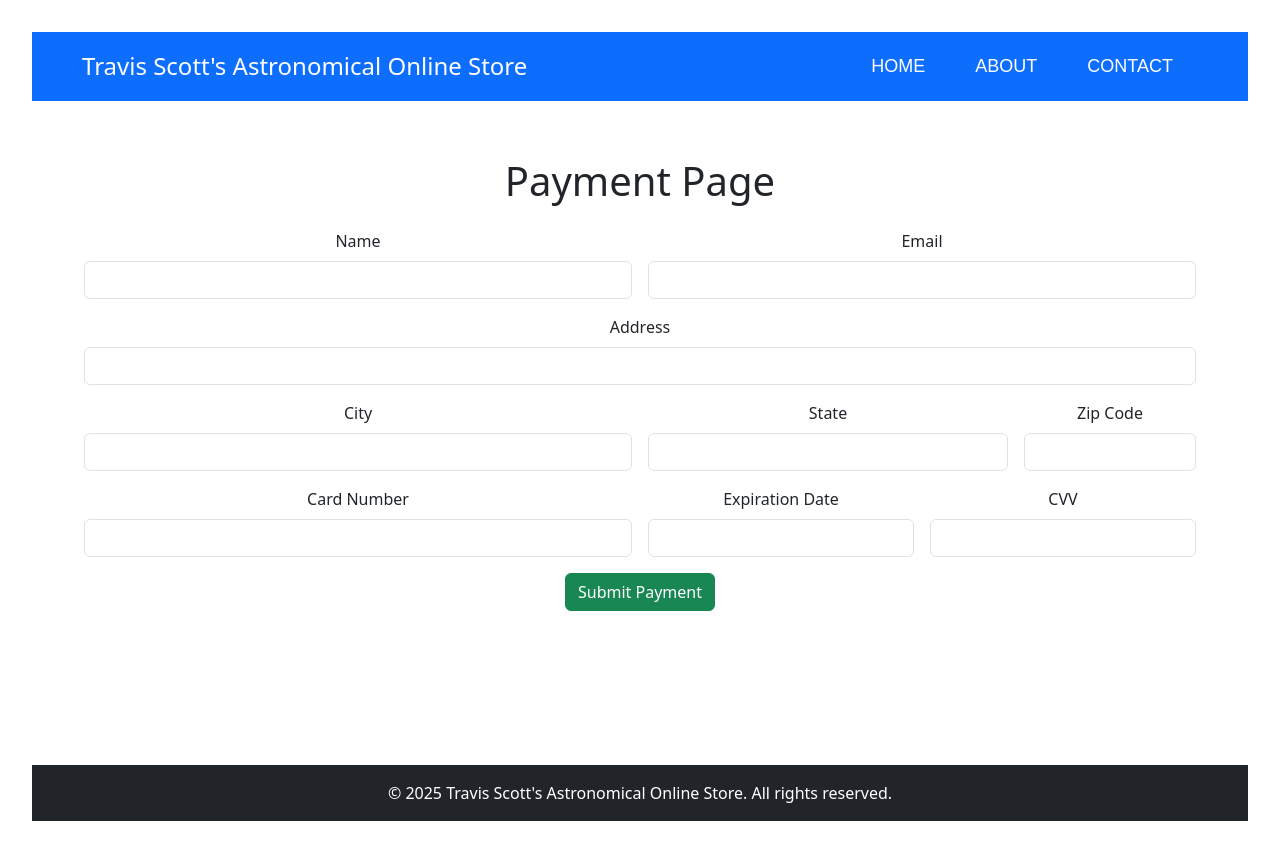
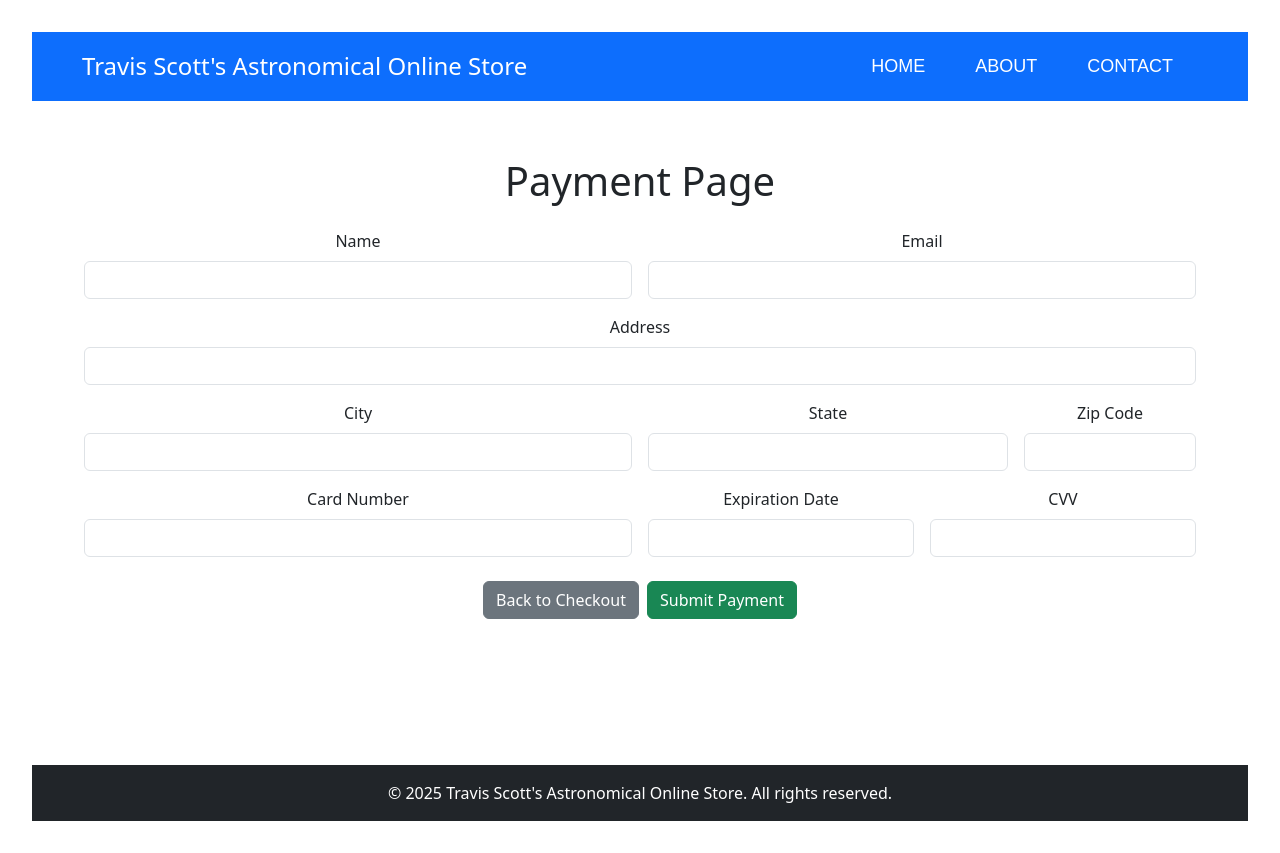
Before and after one commit to mattcheng591/capstone-edp, a React (Vite) app in the folder client/: page /payment in a window 1280 px wide. Built offline with nearby package versions, Linux system fonts and the light colour scheme; no server answers.

Commit message:
button change payment

```diff
--- a/client/src/components/Payment.jsx
+++ b/client/src/components/Payment.jsx
@@ -205,10 +205,20 @@ const Payment = ({ cart, totalPrice }) => {
               required
             />
           </div>
-          <div className="col-12 text-center">
-            <button type="submit" className="btn btn-success">
-              Submit Payment
-            </button>
+
+          <div className="text-center mt-4">
+            <div className="d-flex justify-content-center gap-2">
+              <button
+                type="button"
+                className="btn btn-secondary"
+                onClick={() => navigate("/checkout")}
+              >
+                Back to Checkout
+              </button>
+              <button type="submit" className="btn btn-success">
+                Submit Payment
+              </button>
+            </div>
           </div>
         </form>
       </div>
```
